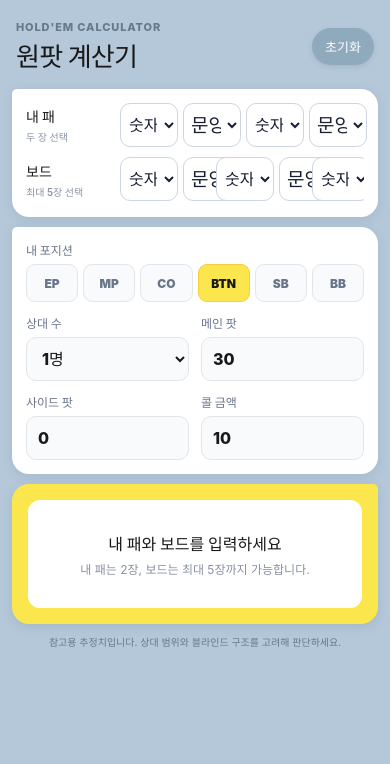
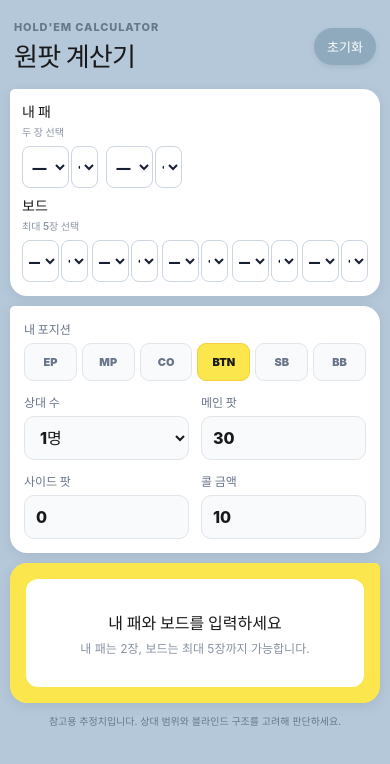
Before and after one commit to pimang2e/holdem-poker-calculator, a React (Vite) app: page / in a window 390 px wide. Shown: the top 764 px of the page. Built offline with nearby package versions, Linux system fonts and the light colour scheme.

Commit message:
Widen card entry layout and align selectors
Co-authored-by: Copilot <223556219+Copilot@users.noreply.github.com>

```diff
--- a/src/App.css
+++ b/src/App.css
@@ -1,22 +1,20 @@
-.app-shell { width: min(560px, 100%); min-height: 100vh; margin: 0 auto; padding: 18px 12px 32px; }
+.app-shell { width: min(760px, 100%); min-height: 100vh; margin: 0 auto; padding: 18px 16px 32px; }
 header { display:flex; align-items:center; justify-content:space-between; margin-bottom:14px; padding:2px 4px; }
 .eyebrow { margin:0 0 2px; color:#65798b; font-size:11px; font-weight:800; letter-spacing:.08em; text-transform:uppercase; }
 h1 { margin:0; font-size:26px; letter-spacing:-.03em; }
 .reset { border:0; background:#8fa9bd; color:#fff; border-radius:999px; padding:9px 13px; font-size:13px; font-weight:800; box-shadow:0 2px 5px rgba(50,72,90,.12); }
 .card { background:#fff; border:0; border-radius:17px; box-shadow:0 3px 12px rgba(50,72,90,.10); }
-.hand-card { display:grid; grid-template-columns:82px minmax(0,1fr); gap:10px 12px; align-items:center; padding:14px; border-top-left-radius:5px; }
+.hand-card { display:grid; grid-template-columns:minmax(0,1fr); gap:8px; align-items:center; padding:16px; border-top-left-radius:5px; }
 .hand-card label { display:flex; flex-direction:column; font-size:14px; font-weight:800; }
 .hand-card label span { margin-top:3px; color:#8a94a5; font-size:10px; font-weight:600; }
 .hand-card input { width:100%; height:48px; border:1px solid #ccd5e1; border-radius:12px; padding:0 14px; font-size:18px; font-weight:800; letter-spacing:.04em; }
 .hand-card input:focus { outline:3px solid rgba(38,126,92,.12); border-color:#267e5c; }
-.card-picker { display:grid; grid-template-columns:repeat(2,minmax(0,1fr)); gap:8px; min-width:0; }
-.board-picker { grid-template-columns:repeat(5,88px); overflow-x:auto; padding-bottom:2px; }
-.hero-picker { width:100%; }
-.hand-card label ~ .card-picker { grid-column:2; }
-.card-slot { display:grid; grid-template-columns:minmax(58px,1fr) 58px; gap:5px; min-width:0; }
+.card-picker { display:grid; grid-template-columns:repeat(2,76px); gap:8px; min-width:0; }
+.board-picker { grid-template-columns:repeat(5,minmax(0,1fr)); gap:8px; width:100%; padding-bottom:2px; }
+.card-slot { display:grid; grid-template-columns:minmax(0,1fr) 34px; gap:4px; min-width:0; }
 .card-slot select { width:100%; height:44px; min-width:0; border:1px solid #ccd5e1; border-radius:10px; background:#fff; color:#172033; font-weight:900; text-align:center; }
-.rank-select { padding:0 4px; font-size:16px; }
-.suit-select { padding:0 3px; font-size:19px; }
+.rank-select { padding:0 2px; font-size:16px; }
+.suit-select { padding:0 1px; font-size:19px; }
 .suit-select.h,.suit-select.d { color:#d84a57; }
 .suit-select.s,.suit-select.c { color:#172033; }
 .controls { display:grid; grid-template-columns:repeat(2,1fr); gap:12px; margin-top:10px; padding:14px; border-top-left-radius:5px; }
@@ -44,13 +42,13 @@ h1 { margin:0; font-size:26px; letter-spacing:-.03em; }
 .empty strong { font-size:16px; }
 .empty span { margin-top:5px; color:#8791a2; font-size:12px; }
 .disclaimer { margin:10px 4px 0; color:#65798b; font-size:10px; text-align:center; }
-@media(max-width:380px){
-  .app-shell{padding-inline:8px}
-  .hand-card{grid-template-columns:68px minmax(0,1fr); gap:8px; padding:12px 10px}
-  .card-slot{grid-template-columns:minmax(46px,1fr) 48px; gap:3px}
-  .card-slot select{height:42px}
+@media(max-width:420px){
+  .app-shell{padding-inline:10px}
+  .hand-card{gap:7px; padding:12px}
+  .board-picker{gap:4px}
+  .card-slot{grid-template-columns:minmax(0,1fr) 27px; gap:2px}
+  .card-slot select{height:42px; border-radius:8px}
   .rank-select{font-size:14px}
   .suit-select{font-size:17px}
-  .board-picker{grid-template-columns:repeat(5,78px); width:100%}
   .segmented button{font-size:11px}
 }
--- a/src/App.jsx
+++ b/src/App.jsx
@@ -25,7 +25,7 @@ function CardPicker({ cards, setter, label }) {
             onChange={(event) => updateCard(setter, cards, index, 'rank', event.target.value)}
             className="rank-select"
           >
-            <option value="">숫자</option>
+            <option value="">—</option>
             {ranks.map((rank) => <option key={rank} value={rank}>{rank}</option>)}
           </select>
           <select
@@ -34,7 +34,7 @@ function CardPicker({ cards, setter, label }) {
             onChange={(event) => updateCard(setter, cards, index, 'suit', event.target.value)}
             className={`suit-select ${card.suit}`}
           >
-            <option value="">문양</option>
+            <option value="">·</option>
             {suits.map((suit) => <option key={suit.value} value={suit.value}>{suit.label}</option>)}
           </select>
         </div>
```
